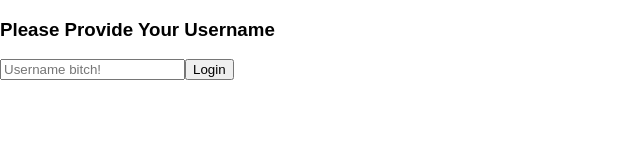
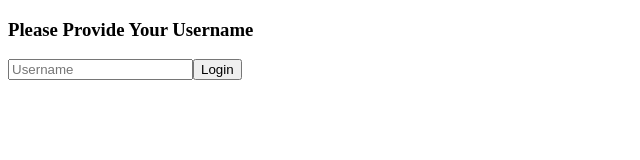
Before and after one commit to jacotri77/ChatApp, a React (Create React App) app in the folder client/: page / in a window 1280 px wide. Shown: the top 160 px of the page, without its empty margins (0-640 px from the left). Built offline with nearby package versions, Linux system fonts and the light colour scheme; no server answers.

Commit message:
adding styling

```diff
--- a/client/src/Components/login.js
+++ b/client/src/Components/login.js
@@ -33,7 +33,7 @@ render(){
         <div className='users'>
               <h3> Please Provide Your Username </h3>
                   <form onSubmit={this.handleSubmit}>
-                     <input onChange={this.handleChange} name="user" type="text" value={this.state.user} placeholder="Username bitch!" autoComplete="off" />
+                     <input onChange={this.handleChange} name="user" type="text" value={this.state.user} placeholder="Username" autoComplete="off" />
                      <button type="submit">Login</button>
                     </form>
            </div>
--- a/client/src/index.css
+++ b/client/src/index.css
@@ -1,5 +1,11 @@
-body {
-  margin: 0;
-  padding: 0;
-  font-family: sans-serif;
+html {
+	box-sizing: border-box;
 }
+
+*, *:before, *:after{
+	box-sizing: inherit;
+}
+
+.users{
+  margin: auto;
+}
```
